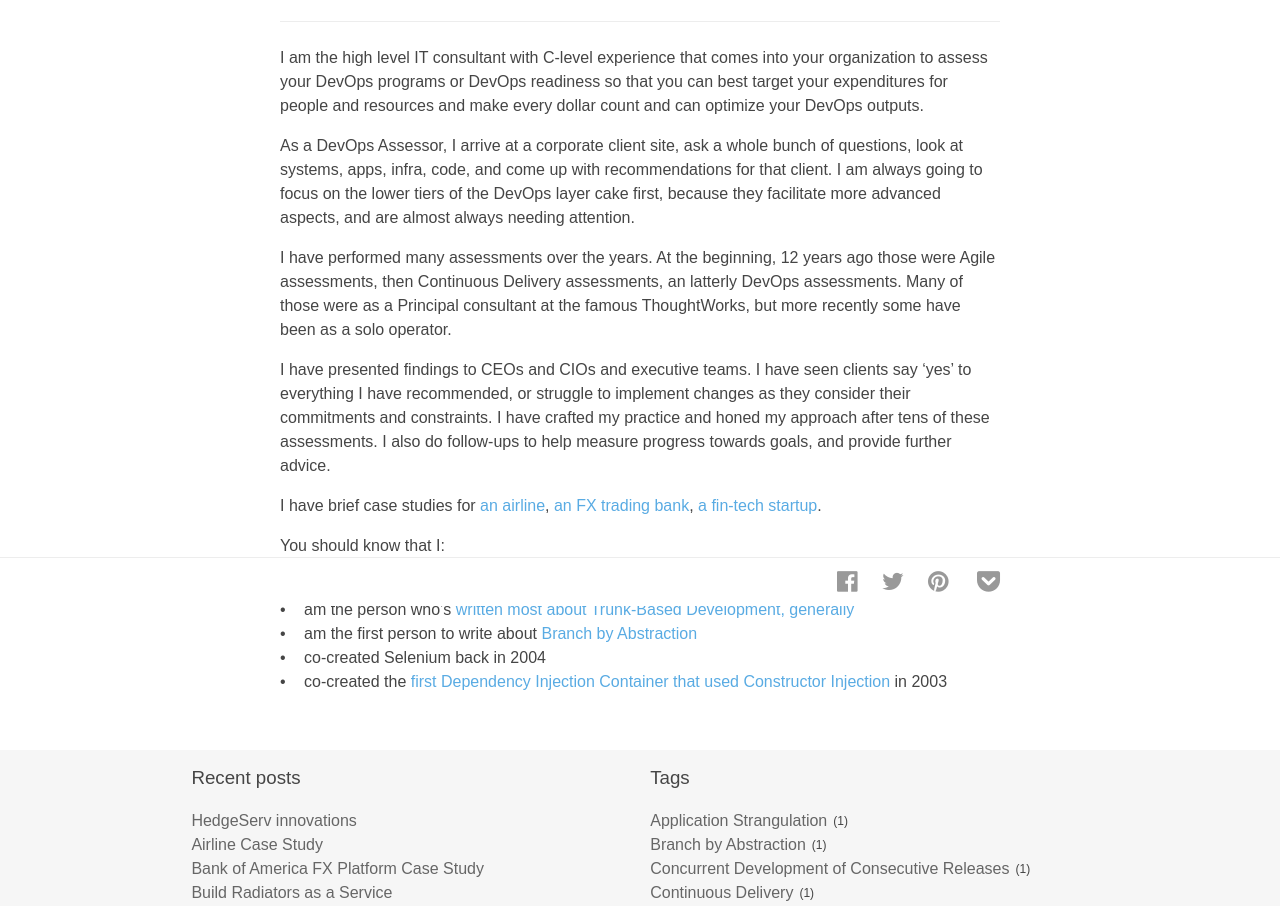
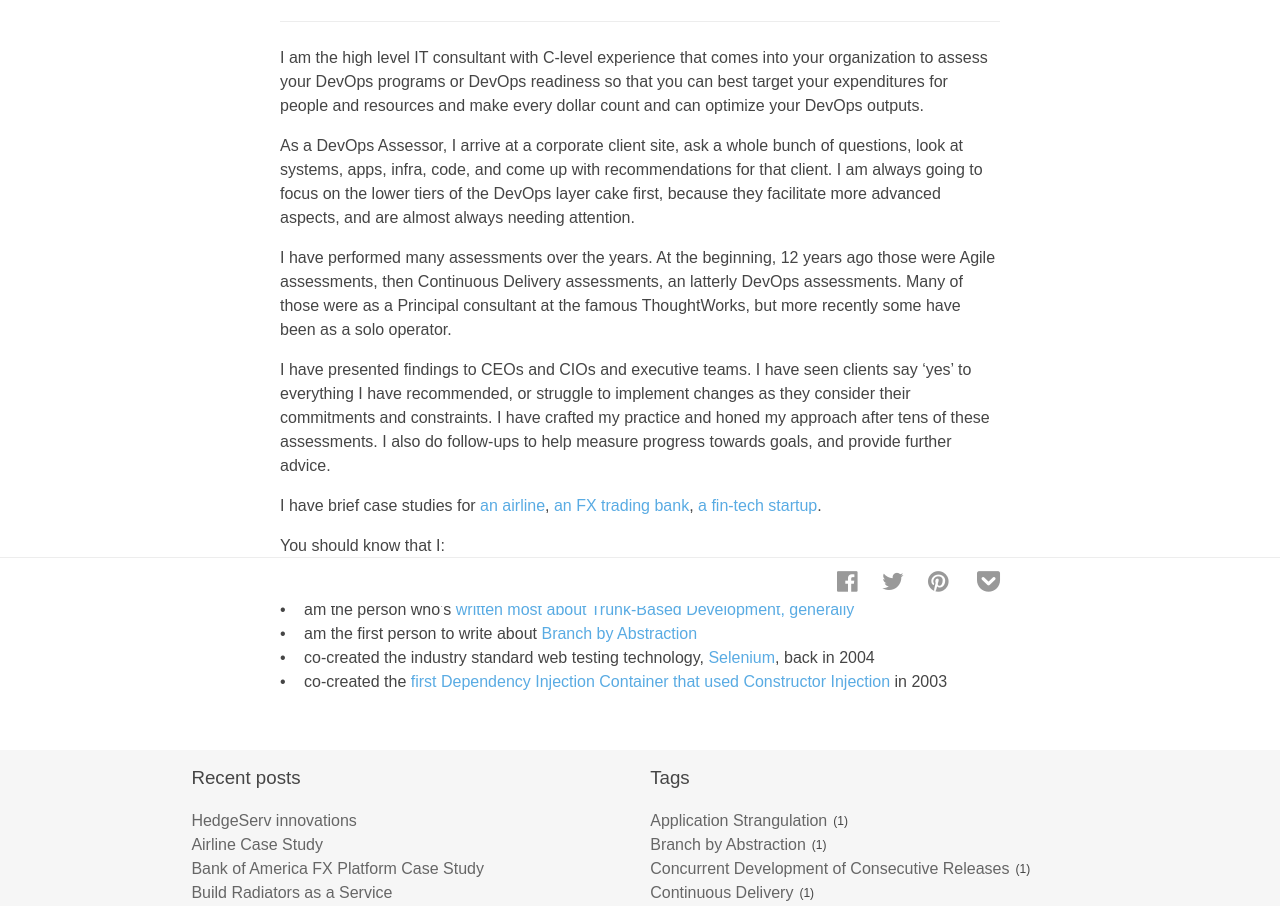
Before and after one commit to paul-hammant/do, a plain HTML site: page index.html in a window 1280 px wide. Shown: the part 194-1100 px from the top of the page. Drawn offline with Linux system fonts and the light colour scheme.

Commit message:
selenium

```diff
--- a/index.html
+++ b/index.html
@@ -18,7 +18,7 @@
   <meta property="og:site_name" content="Paul Hammant&#39;s DevOps">
   <meta property="og:description" content="I am the high level IT consultant with C-level experience that comes into your organization to assess your DevOps programs or DevOps readiness so that you can best target your expenditures for people">
   <meta property="og:image" content="http://devops.paulhammant.com/images/default.jpg">
-  <meta property="og:updated_time" content="2017-06-22T10:02:41.000Z">
+  <meta property="og:updated_time" content="2017-06-30T23:00:48.000Z">
   <meta name="twitter:card" content="summary">
   <meta name="twitter:title" content="Paul Hammant&#39;s DevOps">
   <meta name="twitter:description" content="I am the high level IT consultant with C-level experience that comes into your organization to assess your DevOps programs or DevOps readiness so that you can best target your expenditures for people">
@@ -68,7 +68,7 @@
             <li>lead the creation of the info portal <a href="https://TrunkBasedDevelopment.com" target="_blank" rel="external">TrunkBasedDevelopment.com</a></li>
             <li>am the person who’s <a href="/about#trunk-based-development-again">written most about Trunk-Based Development, generally</a></li>
             <li>am the first person to write about <a href="/about#branch-by-abstraction-first-blogger">Branch by Abstraction</a></li>
-            <li>co-created Selenium back in 2004</li>
+            <li>co-created the industry standard web testing technology, <a href="http://www.seleniumhq.org/" target="_blank" rel="external">Selenium</a>, back in 2004</li>
             <li>co-created the <a href="/about#picocontainer-and-dependency-injection">first Dependency Injection Container that used Constructor Injection</a> in 2003</li>
           </ul>
         </div>
@@ -82,7 +82,7 @@
         </div>
         <!-- Disqus Code-->
         <!-- Meta Tags for Structured Data-->
-        <meta itemprop="dateModified" content="2017-06-22T10:02:41.000Z">
+        <meta itemprop="dateModified" content="2017-06-30T23:00:48.000Z">
         <meta itemprop="articleBody" content="I am the high level IT consultant with C-level experience that comes into your organization to assess your DevOps programs or DevOps readiness so that you can best target your expenditures for...">
         <meta itemprop="url" content="http://devops.paulhammant.com//index.html">
         <meta itemprop="mainEntityOfPage" content="http://devops.paulhammant.com//index.html">
```
